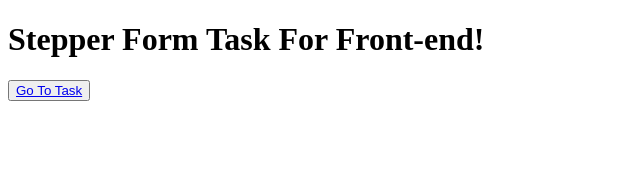
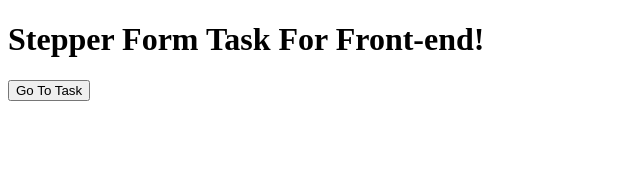
Before and after one commit to dev-bilal-raza/stepper_form, a Next.js app: page /Home in a window 1280 px wide. Shown: the top 170 px of the page, without its empty margins (0-640 px from the left). Built offline with nearby package versions, Linux system fonts and the light colour scheme.

Commit message:
remove extra width from button in home page

```diff
--- a/src/pages/Home.tsx
+++ b/src/pages/Home.tsx
@@ -14,11 +14,11 @@ const HomePage = () => {
           Stepper Form Task For Front-end!
         </h1>
         {/* Button component with a link to the step-form page */}
-        <Button bt_type='button' delete_for={false}>
-          <Link href={"/step-form"}>
+        <Link href={"/step-form"} className='w-full flex justify-center'>
+          <Button bt_type='button' delete_for={false}>
             Go To Task
-          </Link>
-        </Button>
+          </Button>
+        </Link>
       </div>
     </div>
   );
```
